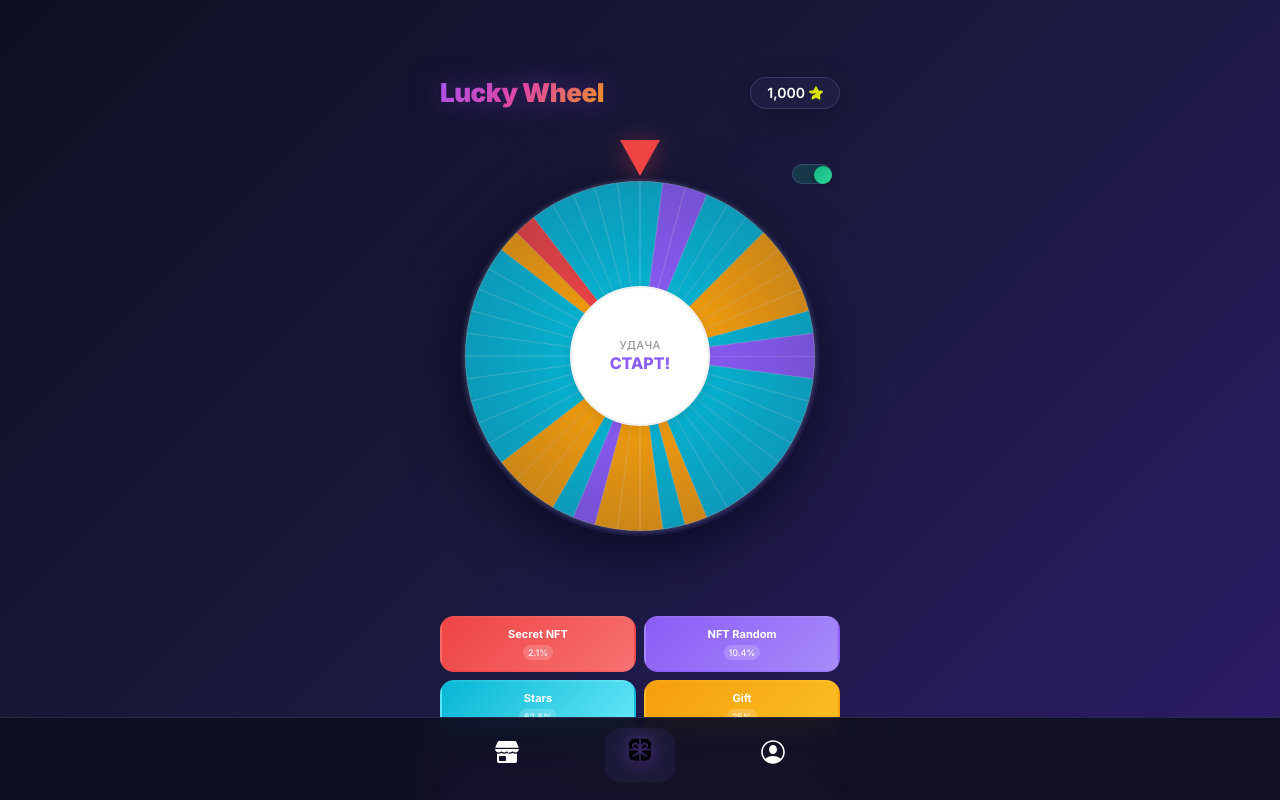
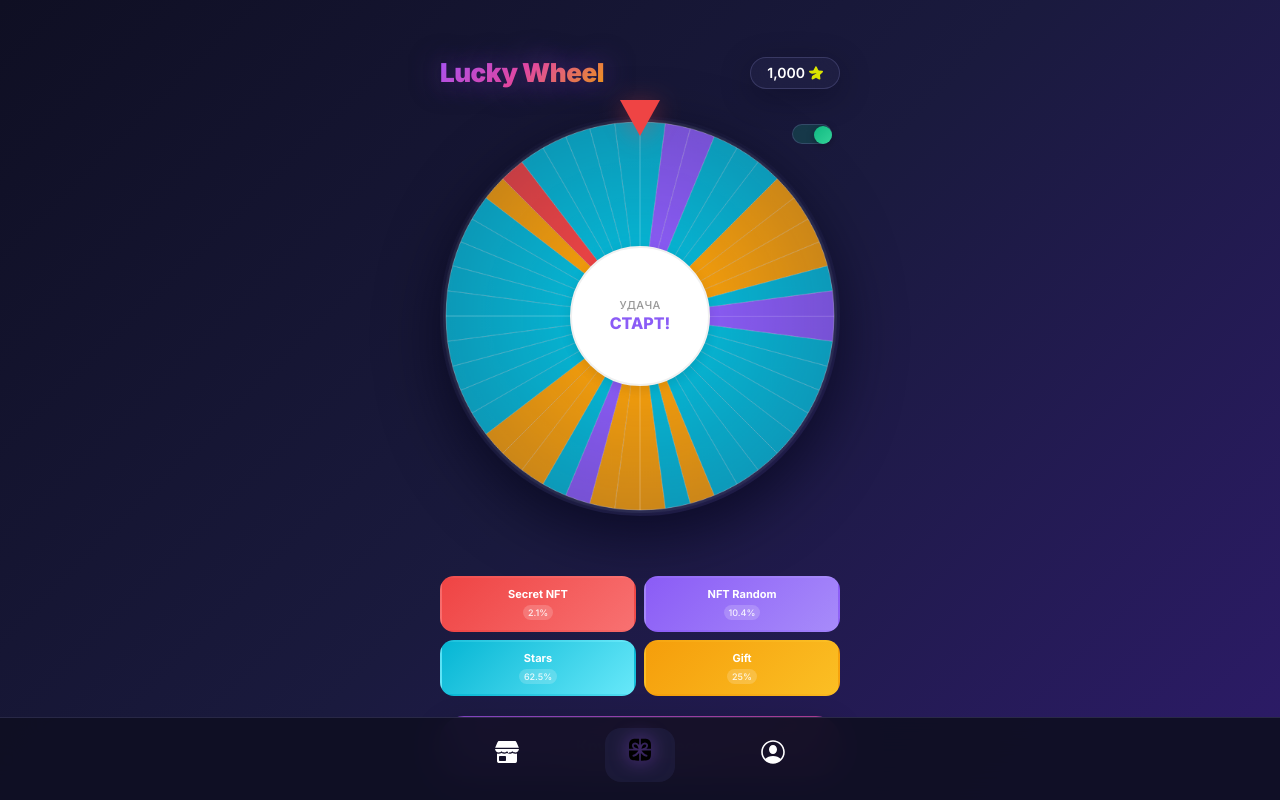
Before and after one commit to egor1107/testspinapp, a website: page App/index.html in a window 1280 px wide. Drawn offline with Linux system fonts and the light colour scheme.

Commit message:
Update style.css

```diff
--- a/App/style.css
+++ b/App/style.css
@@ -84,7 +84,7 @@ html, body{
 /* Инлайн заголовок */
 .app-header-inline {
   position: relative;
-  padding: 20px 0;
+  padding: 0px 0;
   margin-bottom: 10px;
 }
 
@@ -233,8 +233,6 @@ html, body{
   width: 100%;
   max-width: 480px; /* Увеличен с 420px до 480px */
   aspect-ratio: 1;
-  margin: 0 auto 40px; /* Увеличен нижний отступ для размещения кнопок внизу */
-  padding: 20px;
 }
 
 canvas#wheel{
```
